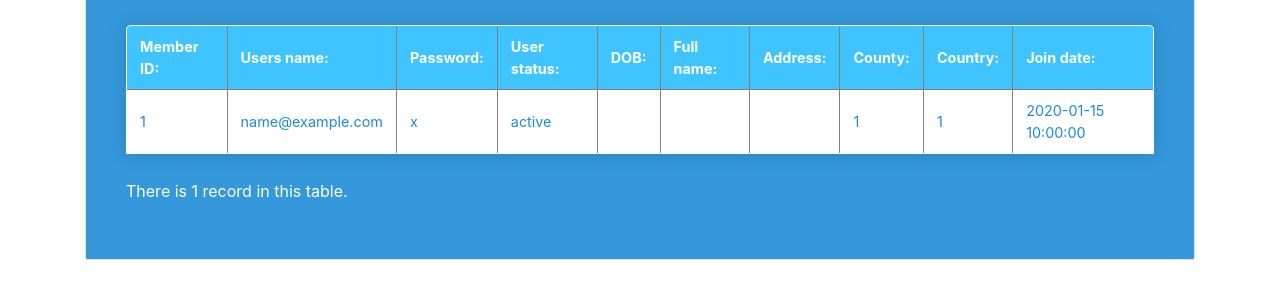
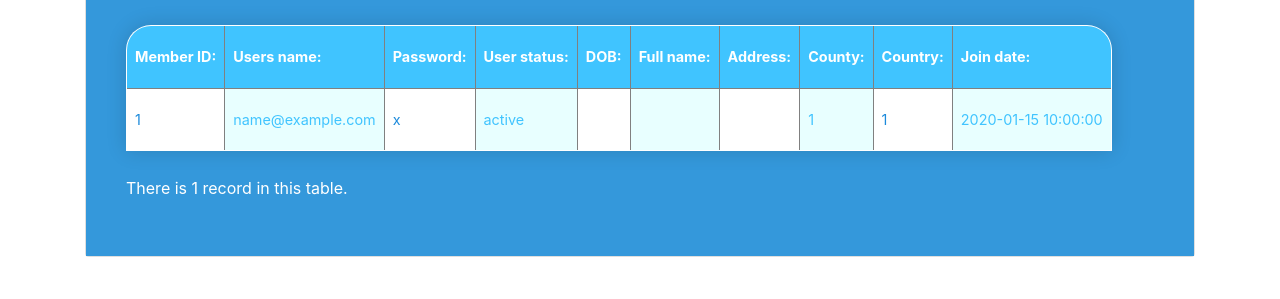
Before and after one commit to Gennifire/Bjj_main, a PHP site: page /member_details.php in a window 1280 px wide. Shown: the part 186-485 px from the top of the page. Run offline with PHP 8.4, Linux system fonts and the light colour scheme; tables that the repository leaves empty or names only in its code hold one stand-in row (values such as "Sample post"); data that the repository does not hold is empty; some libraries are stand-ins or nearby versions.

Commit message:
finished show users table

```diff
--- a/css/maincss.css
+++ b/css/maincss.css
@@ -126,12 +126,12 @@ body,
 	margin: 25px 0;
 	font-size: 0.9em;
 	min-width:450px;
-	border-radius: 5px 5px 0 0;
+	border-radius: 25px 25px 0 0;
 	overflow: hidden;
 	box-shadow: 0 0 20px rgba(0, 0, 0, 0.15);
 }
 
-.content-table thead {
+.content-table thead tr {
 	background-color: #40c4ff;
 	color: #fff;
 	text-align: left;
@@ -140,29 +140,30 @@ body,
 
 .content-table th,
 .content-table td {
-	padding: 10px 13px;
+	padding: 20px 8px;
 
 }
 
-.content-table tbody tr {
+.content-table tr td {
 	border-bottom: 1px solid #dddddd;
 }
 
-.content-table tbody tr:hover {
+.content-table tr:hover {
 	background-color: #40c4ff;
 	color: #fff;
 }
 
-.content-table tbody tr:nth-of-type(even):hover {
+.content-table tr:nth-of-type(even):hover {
 	background-color: #40c4ff;
 	color: #fff;
 }
 
-.content-table tbody tr:nth-of-type(even) {
+.content-table tr td:nth-of-type(even) {
 	background-color: #e8ffff;
+	color: #40c4ff;
 }
 
-.content-table tbody tr:last-of-type {
+.content-table tr td:last-of-type {
 	border-bottom: 4px solid #00987;
 
 }
--- a/dashboard.php
+++ b/dashboard.php
@@ -1,6 +1,4 @@
-<?php
-$theMember = $_POST["search"];
-?>
+
 <!DOCTYPE html>
 <html lang="en">
 <head>
--- a/member_details.php
+++ b/member_details.php
@@ -81,7 +81,7 @@
 
 							</thead>
 
-							<tbody>"
+							"
 							;
 
 			$howManyRecords2 = 0;
@@ -106,7 +106,7 @@
 				$howManyRecords2++;
 			endforeach;
 
-			echo "</tbody></table>";
+			echo "</table>";
 
 			if ($howManyRecords2 == 1) {
 				echo "<p class='postGrid'>There is "
```
Also changed, not shown: instructor.php (+35 -6 lines).
